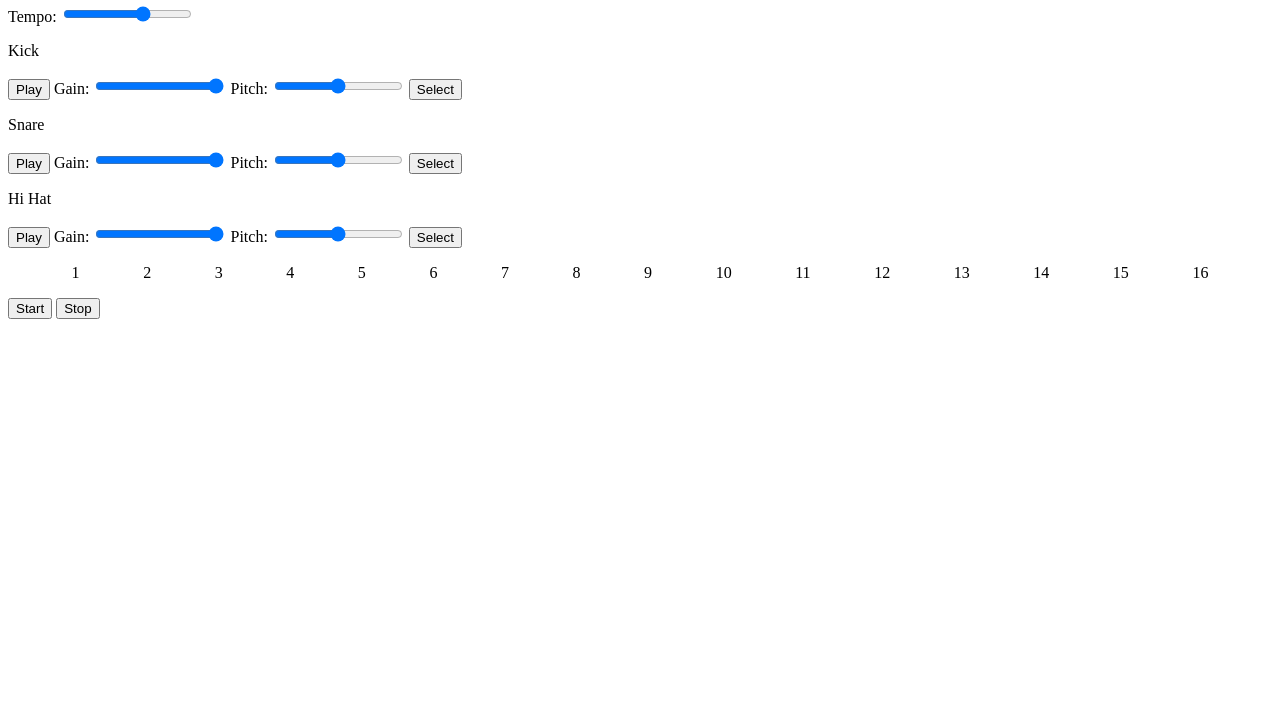
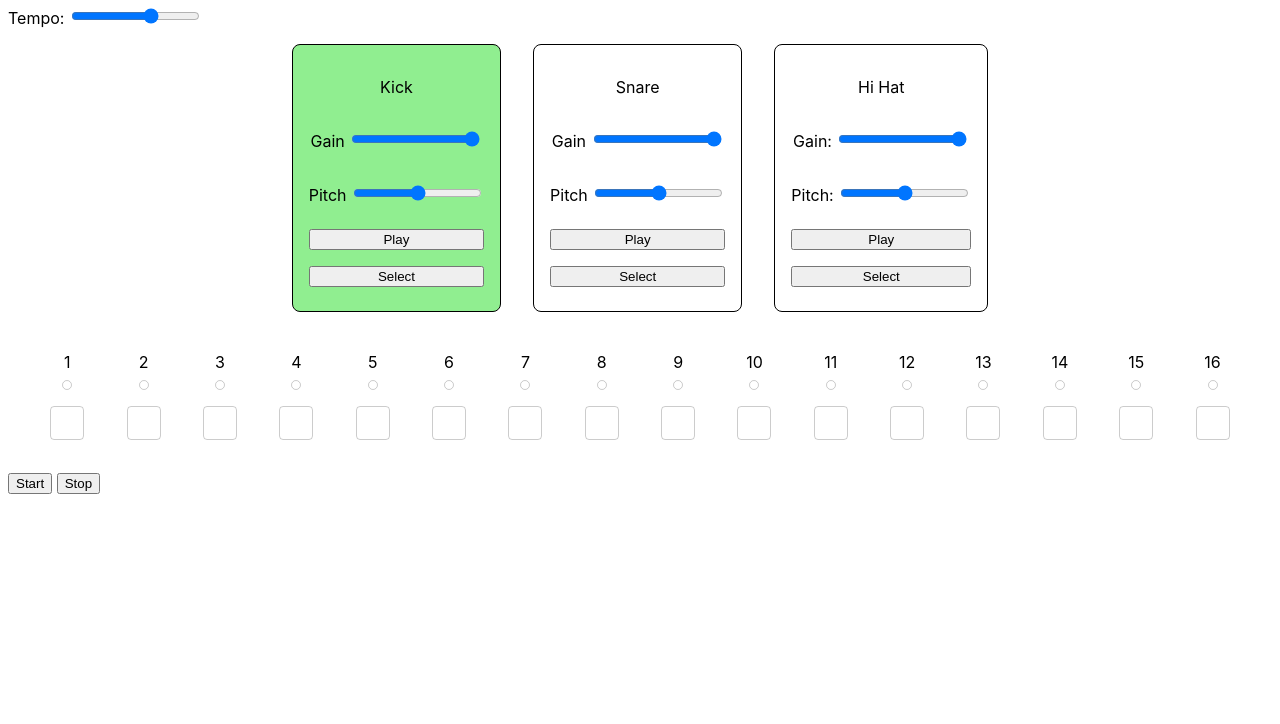
Before and after one commit to ebrann94/webaudio-drum-machine, a website built with webpack: page src/index.html in a window 1280 px wide. Shown: the part 76-800 px from the top of the page. Built offline with nearby package versions, Linux system fonts and the light colour scheme; files whose address does not match are found by name.

Commit message:
Added UI features and styled

```diff
--- a/src/Drum.js
+++ b/src/Drum.js
@@ -1,5 +1,5 @@
 class Drum {
-    constructor(audioFilename, audioContext, DOMElement) {
+    constructor(audioFilename, audioContext, DOMElement, setCurrentDrum) {
         this.audioBuffer;
         this.playBackSpeed = 1.0;
         this.audioContext = audioContext
@@ -28,6 +28,8 @@ class Drum {
         // Bind the play function before using as event listener callback
         this.play = this.play.bind(this);
 
+        this.DOMElement = DOMElement;
+
         const playBtn = DOMElement.querySelector('.drum__play-btn');
         playBtn.addEventListener('click', this.play);
 
@@ -39,6 +41,12 @@ class Drum {
         const pitchSlider =DOMElement.querySelector('.drum__pitch-slider');
         pitchSlider.addEventListener('input', e => {
             this.playBackSpeed = e.target.value;
+        });
+
+        setCurrentDrum = setCurrentDrum.bind(this);
+        const selectBtn = DOMElement.querySelector('.drum__select-btn');
+        selectBtn.addEventListener('click', () => {
+            setCurrentDrum();
         });
 
     }
--- a/src/index.html
+++ b/src/index.html
@@ -12,50 +12,134 @@
         <label for="tempo-slider">Tempo: </label>
         <input type="range" min="0" max="200" step="1" value="128" name="tempo-slider" class="tempo__slider">
     </div>
+   <div class="drums-container">
         <div id="kick" class="drum">
             <p>Kick</p>
+            <div class="drum__controls">
+                <div class="drum__slider-wrapper">
+                    <label for="gain-slider">Gain </label>
+                    <input type="range" min="0" max="1" step="0.01" value="1" name="gain-slider" class="drum__gain-slider">
+                </div>
+                <div class="drum__slider-wrapper">
+                    <label for="pitch-slider">Pitch </label>
+                    <input type="range" min="0" max="2" step="0.01" value="1" name="pitch-slider" class="drum__pitch-slider">
+                </div>
                 <button id="play-kick" class="drum__play-btn">Play</button>
-        <label for="gain-slider">Gain: </label>
-        <input type="range" min="0" max="1" step="0.01" value="1" name="gain-slider" class="drum__gain-slider">
-        <label for="pitch-slider">Pitch: </label>
-        <input type="range" min="0" max="2" step="0.01" value="1" name="pitch-slider" class="drum__pitch-slider">
                 <button id="select-kick" class="drum__select-btn">Select</button>
+            </div>
         </div>
         <div id="snare" class="drum">
             <p>Snare</p>
+            <div class="drum__controls">
+                <div class="drum__slider-wrapper">
+                    <label for="gain-slider">Gain </label>
+                    <input type="range" min="0" max="1" step="0.01" value="1" name="gain-slider" class="drum__gain-slider">
+                </div>
+                <div class="drum__slider-wrapper">
+                    <label for="pitch-slider">Pitch </label>
+                    <input type="range" min="0" max="2" step="0.01" value="1" name="pitch-slider" class="drum__pitch-slider">
+                </div>
                 <button id="play-snare" class="drum__play-btn">Play</button>
-        <label for="gain-slider">Gain: </label>
-        <input type="range" min="0" max="1" step="0.01" value="1" name="gain-slider" class="drum__gain-slider">
-        <label for="pitch-slider">Pitch: </label>
-        <input type="range" min="0" max="2" step="0.01" value="1" name="pitch-slider" class="drum__pitch-slider">
                 <button id="select-snare" class="drum__select-btn">Select</button>
+            </div>
         </div>
         <div id="hihat" class="drum">
             <p>Hi Hat</p>
-        <button id="play-hihat" class="drum__play-btn">Play</button>
+            <div class="drum__controls">
+                <div class="drum__slider-wrapper">
                     <label for="gain-slider">Gain: </label>
                     <input type="range" min="0" max="1" step="0.01" value="1" name="gain-slider" class="drum__gain-slider">
+                </div>
+                <div class="drum__slider-wrapper">
                     <label for="pitch-slider">Pitch: </label>
                     <input type="range" min="0" max="2" step="0.01" value="1" name="pitch-slider" class="drum__pitch-slider">
+                </div>
+                <button id="play-hihat" class="drum__play-btn">Play</button>
                 <button id="select-hihat" class="drum__select-btn">Select</button>
             </div>
+        </div>
+   </div>
     <ul>
-        <li class="sequencer__beat">1</li>
-        <li class="sequencer__beat">2</li>
-        <li class="sequencer__beat">3</li>
-        <li class="sequencer__beat">4</li>
-        <li class="sequencer__beat">5</li>
-        <li class="sequencer__beat">6</li>
-        <li class="sequencer__beat">7</li>
-        <li class="sequencer__beat">8</li>
-        <li class="sequencer__beat">9</li>
-        <li class="sequencer__beat">10</li>
-        <li class="sequencer__beat">11</li>
-        <li class="sequencer__beat">12</li>
-        <li class="sequencer__beat">13</li>
-        <li class="sequencer__beat">14</li>
-        <li class="sequencer__beat">15</li>
-        <li class="sequencer__beat">16</li>
+        <li class="pad">
+            <p class="pad__num">1</p>
+            <div class="pad__indicator"></div>
+            <div class="pad__btn"></div>
+        </li>
+        <li class="pad">
+            <p class="pad__num">2</p>
+            <div class="pad__indicator"></div>
+            <div class="pad__btn"></div>
+        </li>
+        <li class="pad">
+            <p class="pad__num">3</p>
+            <div class="pad__indicator"></div>
+            <div class="pad__btn"></div>
+        </li>
+        <li class="pad">
+            <p class="pad__num">4</p>
+            <div class="pad__indicator"></div>
+            <div class="pad__btn"></div>
+        </li>
+        <li class="pad">
+            <p class="pad__num">5</p>
+            <div class="pad__indicator"></div>
+            <div class="pad__btn"></div>
+        </li>
+        <li class="pad">
+            <p class="pad__num">6</p>
+            <div class="pad__indicator"></div>
+            <div class="pad__btn"></div>
+        </li>
+        <li class="pad">
+            <p class="pad__num">7</p>
+            <div class="pad__indicator"></div>
+            <div class="pad__btn"></div>
+        </li>
+        <li class="pad">
+            <p class="pad__num">8</p>
+            <div class="pad__indicator"></div>
+            <div class="pad__btn"></div>
+        </li>
+        <li class="pad">
+            <p class="pad__num">9</p>
+            <div class="pad__indicator"></div>
+            <div class="pad__btn"></div>
+        </li>
+        <li class="pad">
+            <p class="pad__num">10</p>
+            <div class="pad__indicator"></div>
+            <div class="pad__btn"></div>
+        </li>
+        <li class="pad">
+            <p class="pad__num">11</p>
+            <div class="pad__indicator"></div>
+            <div class="pad__btn"></div>
+        </li>
+        <li class="pad">
+            <p class="pad__num">12</p>
+            <div class="pad__indicator"></div>
+            <div class="pad__btn"></div>
+        </li>
+        <li class="pad">
+            <p class="pad__num">13</p>
+            <div class="pad__indicator"></div>
+            <div class="pad__btn"></div>
+        </li>
+        <li class="pad">
+            <p class="pad__num">14</p>
+            <div class="pad__indicator"></div>
+            <div class="pad__btn"></div>
+        </li>
+        <li class="pad">
+            <p class="pad__num">15</p>
+            <div class="pad__indicator"></div>
+            <div class="pad__btn"></div>
+        </li>
+        <li class="pad">
+            <p class="pad__num">16</p>
+            <div class="pad__indicator"></div>
+            <div class="pad__btn"></div>
+        </li>
     </ul>
     <button class="start-btn">Start</button>
     <button class="stop-btn">Stop</button>
--- a/src/index.js
+++ b/src/index.js
@@ -1,30 +1,34 @@
+import './styles/base.css';
 import './styles/sequencer.css';
-// import './styles/drum.css';
+import './styles/drum.css';
 
 import Clock from './Clock';
 import Drums from './setupDrums';
 import audioContext from './setupAudioContext';
 
+
 let currentDrum = Drums[0];
+currentDrum.DOMElement.style.background = 'lightgreen';
 
+export function setCurrentDrum() {
+    currentDrum.DOMElement.style.background = 'none';
+    currentDrum = this;
+    currentDrum.DOMElement.style.background = 'lightgreen';
+    renderSequencerPads();
+}
+
+const sequencerPads = document.querySelectorAll('.pad');
+const padBtns = document.querySelectorAll('.pad__btn');
+// Rerenders the sequencers pads to show the current drum's sequence
 function renderSequencerPads() {
     sequencerPads.forEach((pad, i) => {
         if (currentDrum.sequence[i]) {
-            pad.classList.add('will-play');
+            padBtns[i].classList.add('pad__btn--will-play');
         } else {
-            pad.classList.remove('will-play');
+            padBtns[i].classList.remove('pad__btn--will-play');
         }
     });
 }
-
-document.querySelectorAll('.drum__select-btn').forEach((btn, i) => {
-    btn.addEventListener('click', () => {
-        currentDrum = Drums[i];
-        renderSequencerPads();
-    });
-});
-
-const sequencerPads = document.querySelectorAll('.sequencer__beat');
 
 sequencerPads.forEach((pad, i) => {
     pad.addEventListener('click', () => {
@@ -33,18 +37,20 @@ sequencerPads.forEach((pad, i) => {
     });
 });
 
+const indicators = document.querySelectorAll('.pad__indicator');
+
 function audioUpdate(beatNumber) {
     Drums.forEach(drum => {
         drum.shouldPlay(beatNumber);
     });
 }
 
+
 let prevNote = 15;
-
 function uiUpdate(drawNote) {
 
-    sequencerPads[drawNote].classList.add('playing');
-    sequencerPads[prevNote].classList.remove('playing');
+    indicators[drawNote].classList.add('pad__indicator--playing');
+    indicators[prevNote].classList.remove('pad__indicator--playing');
 
     prevNote = drawNote;
 }
--- a/src/setupDrums.js
+++ b/src/setupDrums.js
@@ -1,8 +1,9 @@
 import Drum from './Drum';
 import audioContext from './setupAudioContext';
+import { setCurrentDrum } from './index';
 
-const Kick = new Drum('/sounds/909-kick.wav', audioContext, document.getElementById('kick'));
-const Snare = new Drum('/sounds/909-snare.wav', audioContext, document.getElementById('snare'));
-const HiHat = new Drum('/sounds/909-hihat.wav', audioContext, document.getElementById('hihat'));
+const Kick = new Drum('/sounds/909-kick.wav', audioContext, document.getElementById('kick'), setCurrentDrum);
+const Snare = new Drum('/sounds/909-snare.wav', audioContext, document.getElementById('snare'), setCurrentDrum);
+const HiHat = new Drum('/sounds/909-hihat.wav', audioContext, document.getElementById('hihat'), setCurrentDrum);
 
 export default [Kick, Snare, HiHat];
--- /dev/null
+++ b/src/styles/base.css
@@ -0,0 +1,3 @@
+body {
+    font-family: -apple-system, BlinkMacSystemFont, 'Segoe UI', Roboto, Oxygen, Ubuntu, Cantarell, 'Open Sans', 'Helvetica Neue', sans-serif;
+}
--- a/src/styles/drum.css
+++ b/src/styles/drum.css
@@ -1,3 +1,29 @@
+.drums-container {
+    display: flex;
+    justify-content: center;
+}
+
 .drum {
+    margin: 16px;
+    padding: 16px;
+
     border: black 1px solid;
+    border-radius: 8px;
+
+    text-align: center;
 }
+
+.drum__controls {
+    display: flex;
+    flex-direction: column;
+
+    /* text-align: left; */
+}
+
+.drum__slider-wrapper {
+    margin: 16px 0;
+}
+
+.drum__play-btn, .drum__select-btn {
+    margin: 8px 0;
+}
--- a/src/styles/sequencer.css
+++ b/src/styles/sequencer.css
@@ -6,14 +6,44 @@ ul {
     justify-content: space-evenly;
 }
 
-.sequencer__beat {
+.pad {
     cursor: pointer;
+
+    text-align: center;
+
+    display: flex;
+    flex-direction: column;
+    align-items: center;
 }
 
-.will-play {
-    border: solid blue 1px;
+.pad__num {
+    margin: 8px 0;
 }
 
-.playing {
-    box-shadow: 0 0 10px yellow;
+.pad__indicator {
+    height: 8px;
+    width: 8px;
+
+    border-radius: 100%;
+    border: 1px solid rgba(0, 0, 0, 0.2);
+
+    /* background: green; */
 }
+
+.pad__indicator--playing {
+    background: green;
+}
+
+.pad__btn {
+    width: 32px;
+    height: 32px;
+
+    margin: 16px 0;
+
+    border: 1px solid rgba(0, 0, 0, 0.2);
+    border-radius: 4px;
+}
+
+.pad__btn--will-play {
+    background: black;
+}
```
Lines whose indentation alone changed are shown as unchanged.
